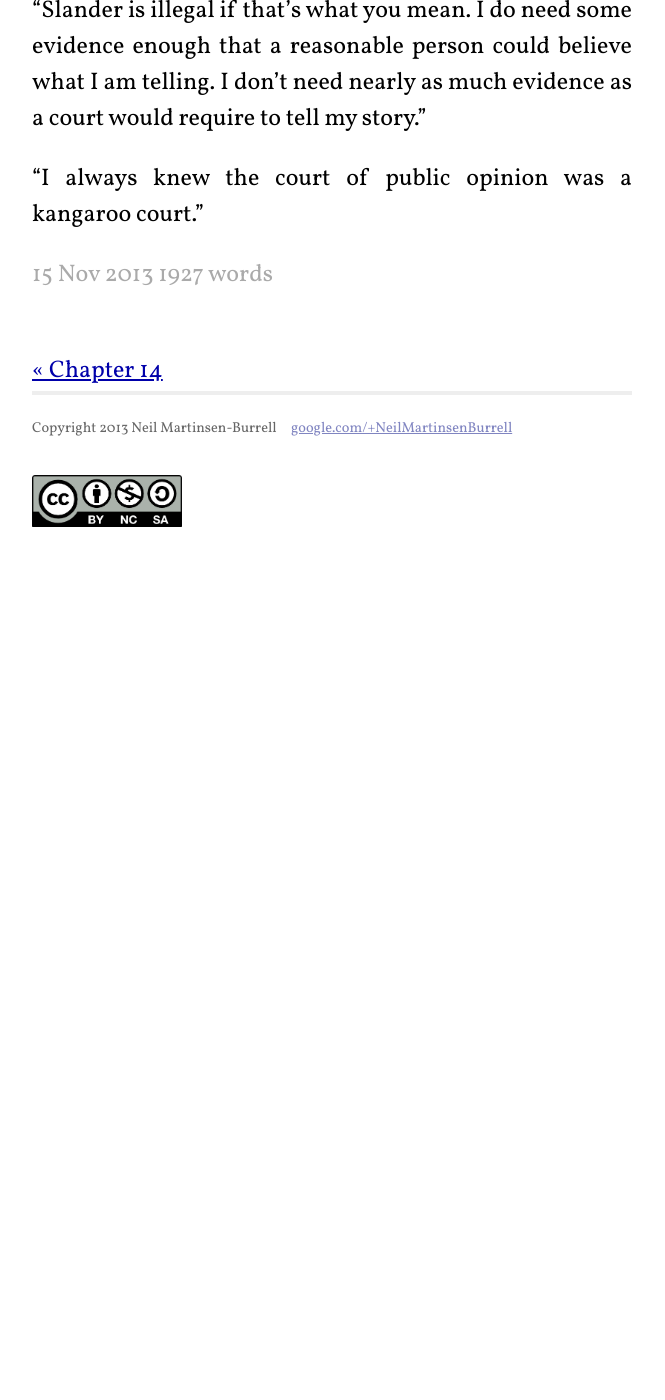
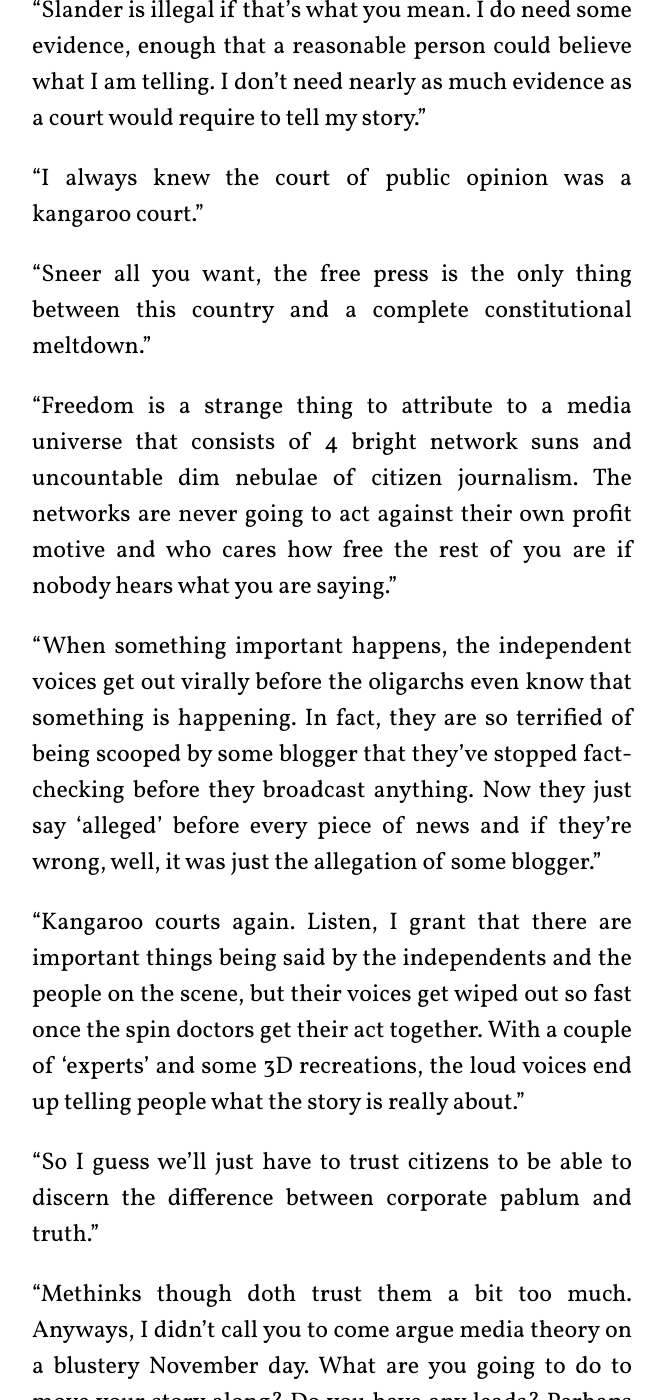
Before and after one commit to neilmb/nanowrimo2013, a Jekyll site: the page built from _posts/2013-11-15-chapter15.md, in a window 1280 px wide and 1400 px high, scrolled down 9077 px. Shown: the whole window, without its empty margins (308-973 px from the left). Built offline with Jekyll 4.4.1, drawn with Linux system fonts in a browser that asks for light colours; Markdown is read by kramdown in place of the engine named in the settings; before the commit the page ends 9632 px from its top, so only the background shows below that; some of the changed text lies outside the part shown.

Commit message:
Long hacking chapter, over 30k words

```diff
--- a/_posts/2013-11-15-chapter15.md
+++ b/_posts/2013-11-15-chapter15.md
@@ -212,8 +212,61 @@ spokesperson kills' if I can figure out how that makes any sense at all."
 "But you can't go making criminal accusations in your article without any
 proof.  There's laws against that kind of writing aren't there?"
 
-"Slander is illegal if that's what you mean.  I do need some evidence enough
+"Slander is illegal if that's what you mean.  I do need some evidence, enough
 that a reasonable person could believe what I am telling.  I don't need nearly
 as much evidence as a court would require to tell my story."
 
 "I always knew the court of public opinion was a kangaroo court."
+
+"Sneer all you want, the free press is the only thing between this country and
+a complete constitutional meltdown."
+
+"Freedom is a strange thing to attribute to a media universe that consists of
+4 bright network suns and uncountable dim nebulae of citizen journalism.  The
+networks are never going to act against their own profit motive and who cares
+how free the rest of you are if nobody hears what you are saying."
+
+"When something important happens, the independent voices get out virally
+before the oligarchs even know that something is happening.  In fact, they are
+so terrified of being scooped by some blogger that they've stopped
+fact-checking before they broadcast anything.  Now they just say 'alleged'
+before every piece of news and if they're wrong, well, it was just the
+allegation of some blogger."
+
+"Kangaroo courts again.  Listen, I grant that there are important things being
+said by the independents and the people on the scene, but their voices get
+wiped out so fast once the spin doctors get their act together.  With a couple
+of 'experts' and some 3D recreations, the loud voices end up telling people
+what the story is really about."
+
+"So I guess we'll just have to trust citizens to be able to discern the
+difference between corporate pablum and truth."
+
+"Methinks though doth trust them a bit too much.  Anyways, I didn't call you
+to come argue media theory on a blustery November day.  What are you going to
+do to move your story along? Do you have any leads?  Perhaps you drew a
+smoking gun on your notepad?"
+
+"No such luck.  I'm a bit stumped right now.  What I really need is some
+suggestion that Mockson didn't die of natural causes.  I can sling around some
+public records stuff that makes Lemaire look guilty, but until I have
+something that makes it looks like dropping dead of natural causes isn't the
+most likely explanation, I've got nothing.  Impugning the reputation of a
+mining company thug is in the vein of the best of independent journalism.
+Pretending that someone didn't have a stroke to advance our liberal agenda is a
+little too conspiratorial for this collective's taste."
+
+"What a trip to have to consider the reporting tastes of the colelctive.  It's
+like the Borg putting out a newspaper.
+
+"I'm going to see what I can pry out of the city's databases about that night.
+The police weren't forthcoming, but these days there's better sources of data
+than those officious pricks."
+
+"Simmer down Tex.  You sound like you could up and join a collective right
+now."
+
+"It's just my keen sense of justice speaking."
+
+"Sure it is.  Apparently the sound of the light rail must have drowned it out
+right up until you moved back to the Midwest."
```
Also changed, not shown: other parts of _posts/2013-11-15-chapter15.md (+1 -1 lines), _posts/2013-11-19-chapter16.md (added, +269 -0 lines), 1 other file.
